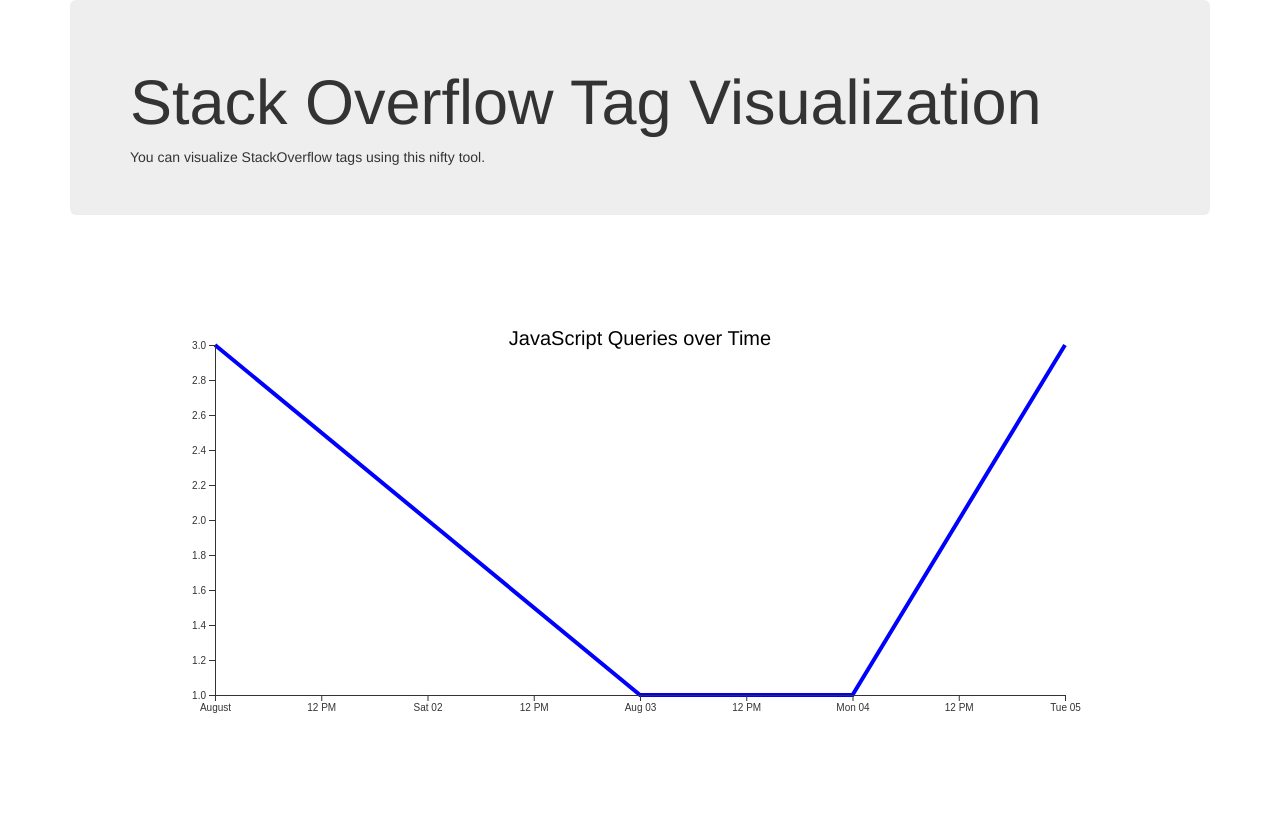
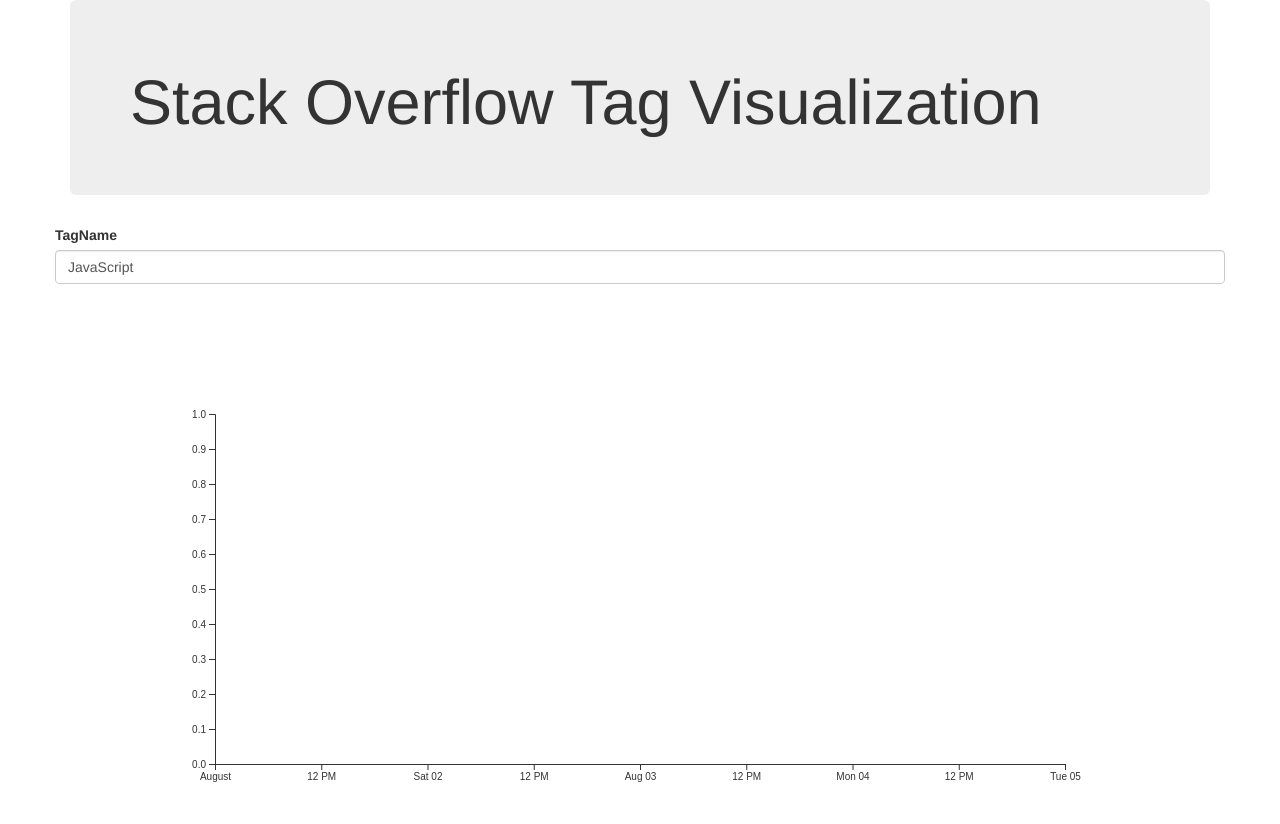
Before and after one commit to e-beach/5609-Final-Project, a Flask app: page / in a window 1280 px wide. Before the commit the page ends 713 px from the top, so only its background shows below. Run offline with Flask 2, Linux system fonts and the light colour scheme; data comes from the database, SQL or seed files in the repository; parts of the project's set-up code (start-up, migrations or seed data) failed here and were passed over; some libraries are stand-ins or nearby versions.

Commit message:
compare data

```diff
--- a/script.py
+++ b/script.py
@@ -1,18 +1,11 @@
 #!/usr/bin/python
-
-# Idea: The browser will have the data loaded in the format and we will expose functions
-
-# [ ] create database
-# [ ] view data in browser using d3
-# [ ] run an interesting sql query in python
-# [ ] view the results graphed in d3
-
-# The visualization will allow the user to see multuple tags defined over time.
-# View python2 vs python3 over time, like google trends, but with stack overflow tags
 
 import sqlite3
 import click
-from flask import Flask, jsonify, render_template
+from flask import Flask, jsonify, render_template, request
+
+
+### Flask Server
 
 app = Flask(__name__)
 
@@ -22,14 +15,16 @@ def index():
 
 @app.route('/data')
 def data():
-    data = [list(row) for row in science()]
-    print(data)
+    tag = request.args.get('tag')
+    begin_date = request.args.get('start', '2000-01-01')
+    data = [list(row) for row in search_tag(tag, begin_date)]
     return jsonify(results=data)
 
 conn = sqlite3.connect('stack_overflow.db')
 c = conn.cursor()
 
 
+### Database population
 
 def create_db():
     try:
@@ -61,14 +56,17 @@ def soup(f):
             pass
 
 
-def science():
+def search_tag(tag, begin_date):
     return c.execute('''
             select ddate, count(*)
-                from (select tags, date(cdate) as ddate from POSTS)
-                where tags like "%java%"
+                from (select tags, date(cdate) as ddate from POSTS
+                        where cdate > "{begin_date}")
+                where tags like "%{tag}%"
             group by ddate
-        ''')
+        '''.format(tag=tag, begin_date=begin_date))
 
+
+### Command Line Interface
 
 @click.group()
 def main():
@@ -80,11 +78,11 @@ def recreate(xml_file):
     create_db()
     insert_xml(soup(xml_file))
 
-@main.command()
+@main.command(help="change this to whatever query you want to execute")
 def myquery():
     print('querying...')
     for row in c.execute('''
-        select tags from POSTS where tags like "%java%"
+        select * from Posts where cdate < '2008-08-20'
     '''):
         print(row)
 
--- a/templates/index.html
+++ b/templates/index.html
@@ -15,11 +15,25 @@
                 <h1>
                     Stack Overflow Tag Visualization
                 </h1>
-                You can visualize StackOverflow tags using this nifty tool.
             </div>
+            <form id='tagForm'>
+            <div class="form-group row">
+                <label for="tag" class="col-2 col-form-label">TagName</label>
+                <input class="form-control" type="text" value="JavaScript" id="tag">
+            </div>
+            <div class="form-group row">
+                <input type="submit" style="display:none">
+            </div>
+            </form>
         </div>
     </body>
 <script>
+
+$("#tagForm").submit( (e) => {
+    e.preventDefault();
+    const tag = $('#tag').val()
+    getData(tag);
+});
 
 // add a d3 graph to the body of the webpage.
 // The graph should show tags vs time for any tag I choose.
@@ -50,18 +64,82 @@ function addLayer(){
     return layer;
 }
 
-function drawLineGraph(data){
+/*
+Question: do we want to display the data on the same axis?
+I say yes because google trends will display the data in that way.
+The axis should be scaled to the highest value of the highest query.
+
+Store each search term in in list.
+When we add to the list, draw the line graph again, rescaling if the data is more than what we need.
+
+1. Track array of queries with data
+2. Draw graph with customized color based on the query
+3. Resize graph (when max of all data increases )
+4. Add widget to remove queries
+*/
+
+// Another issue is the time range over which to collect the data.
+// The data could come from any time range, and we probably want to restrict ourselves to, like,
+// the past 6 months.
+
+const START_DATE = '2008-08-01';
+const END_DATE = '2008-09-01';
+
+class StackOverflowChart {
+
+    constructor(){
+        this.queries = [];
+        this.color = 0;
+        this.maxQueriesSingleDay = 0;
+        this.yScale = null;
+        this.dateStart = new Date('3000-01-01');  // positive inifinity
+        this.dateEnd =  new Date(0);  // negative infinity
+        addGraph();
+    }
+
+    nextColor(){
+        this.colors = (this.colors + 1) % 10;
+        return d3.schemeCategory10[this.colors];
+    }
+
+    addQuery(tag, data){
+        // remove the graphs. Each time a graph is added, redraw the entire chart to adjust for scaling issues.
+        chart.selectAll("*").remove();
+        this.queries.push({
+             tag,
+             data,
+             color: this.nextColor()
+        });
+
+        if(data.length > 0){
+            this.maxQueriesSingleDay = Math.max(this.maxQueriesSingleDay, d3.max(data, d=>d[1]));
+            this.dateStart = new Date(Math.min(this.dateStart, d3.min(data, d=>d[0])));
+            this.dateEnd = new Date(Math.max(this.dateEnd, d3.max(data, d=>d[0])));
+        }
+
         const xScale = d3.scaleTime()
-        .domain(
-            [d3.min(data, d=>d[0]),
-             d3.max(data, d=>d[0])])
-        .range([0, width])
+        .domain([this.dateStart, this.dateEnd])
+        .range([0, width]);
+
         const yScale = d3.scaleLinear()
-        .domain(
-            [ d3.min(data, d=>d[1]),
-              d3.max(data, d=>d[1]) ])
-        .range([height,0])
+        .domain([0, this.maxQueriesSingleDay])
+        .range([height,0]);
 
+        this.queries.forEach(q => {
+            drawLineGraph(q.tag, q.data, q.color, xScale, yScale);
+        });
+     }
+
+    removeQuery(tag){
+        const filtered = this.queries.filter(q => q.tag !== tag);
+        // delete the svg
+        this.queries = filtered;
+    }
+
+}
+
+
+function drawLineGraph(tag, data, colr, xScale, yScale){
     const xAxis = d3.axisBottom().scale(xScale);
     const yAxis = d3.axisLeft().scale(yScale);
 
@@ -69,11 +147,10 @@ function drawLineGraph(data){
         .x(d => xScale(d[0]))
         .y(d => yScale(d[1]));
 
-
     addLayer()
         .append("path")
         .attr("d", lineGenerator(data))
-        .style("stroke", "blue")
+        .style("stroke", colr)
         .style("stroke-width", 4)
         .style("fill", "none");
     addLayer()
@@ -84,21 +161,28 @@ function drawLineGraph(data){
         .call(yAxis);
 }
 
-function drawGraph(data){
+function addGraph(){
     addLayer().append("text")
         .attr("x", width / 2)
         .attr("y", 0)
         .attr("text-anchor", "middle")
         .style("font-size", "20px")
-        .text("JavaScript Queries over Time");
-    drawLineGraph(data);
+        .text("Queries over Time");
 }
 
-$.getJSON('data', (data) => {
+function getData(tag){
+    $.getJSON('data', {
+        tag,
+     }, (data) => {
         console.log(data);
         // convert strings to dates
-    const data_with_dates = data.results.map( (d) => [  new Date(d[0]), d[1] ] )
-    drawGraph(data_with_dates);
+        const data_with_dates = data.results.map( (d) => [  new Date(d[0]), d[1] ] );
+        stackOverflowChart.addQuery(tag, data_with_dates);
     });
+}
+
+const stackOverflowChart = new StackOverflowChart();
+getData('javascript');
+
     </script>
 </html>
```
Lines whose indentation alone changed are shown as unchanged.
